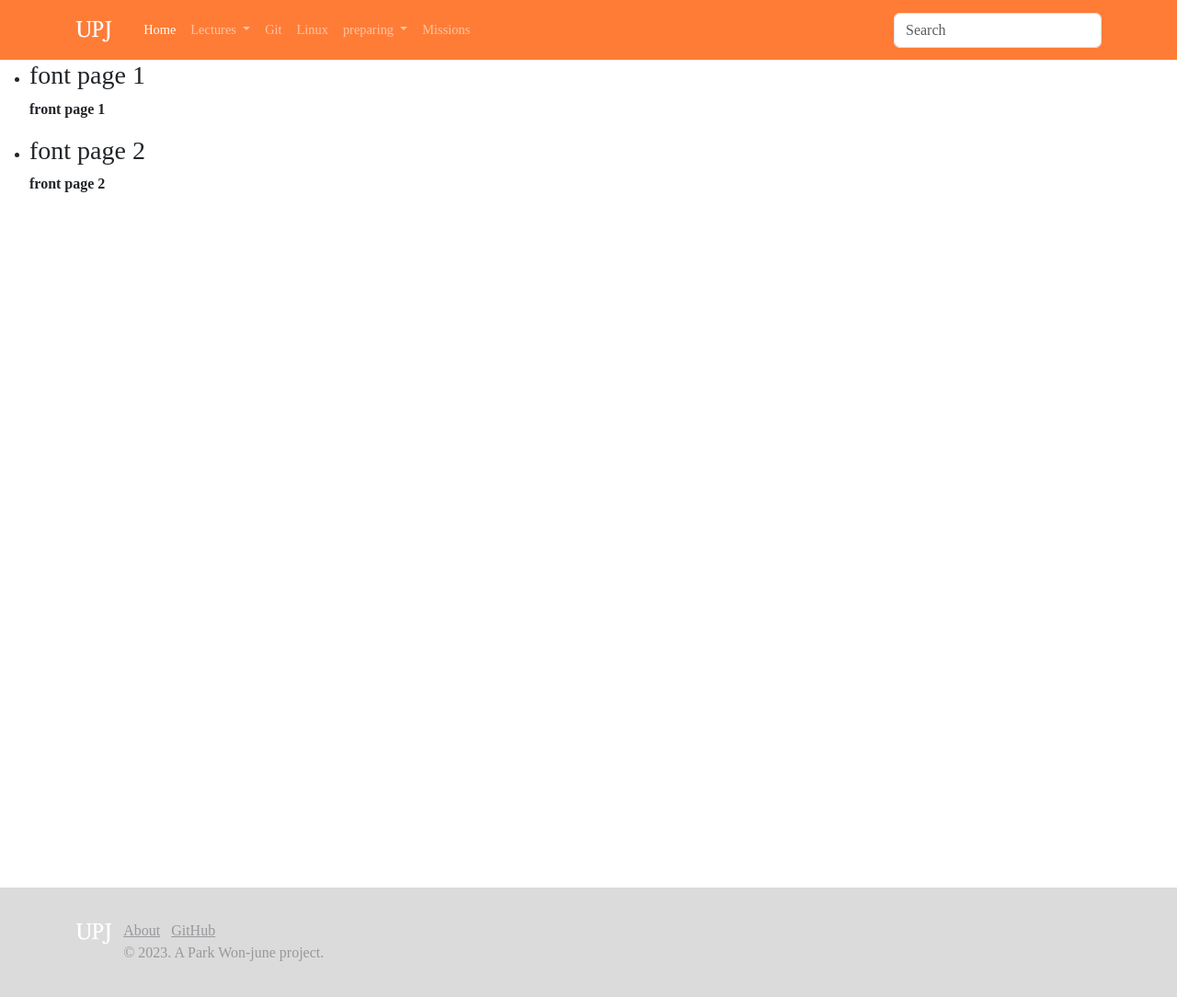
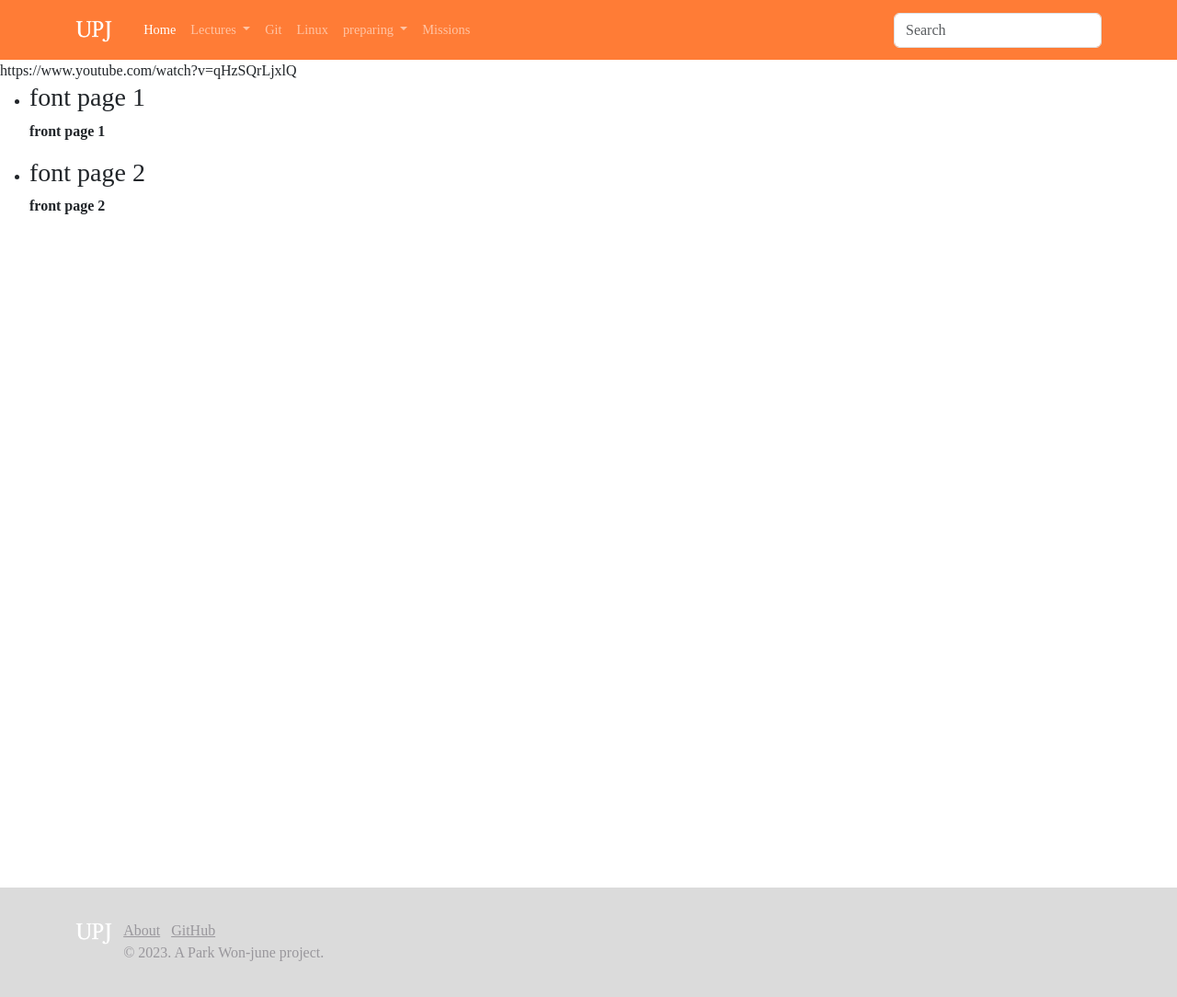
Before and after one commit to upj53/upj53.github.io, a Jekyll site: the page built from index.html, in a window 1280 px wide. Shown: the whole page at 92% size. Built offline with Jekyll 4.4.1, drawn with Linux system fonts in a browser that asks for light colours; nearby versions of some CDN libraries; some web fonts are replaced; some of the changed lines change nothing that is shown.

Commit message:
improved

```diff
--- a/_layouts/upj_mainpage.html
+++ b/_layouts/upj_mainpage.html
@@ -9,6 +9,7 @@
 
 <!-----Content----->
 <div id="mainpage">
+https://www.youtube.com/watch?v=qHzSQrLjxlQ
 {{ content }}
 </div>
 
```
